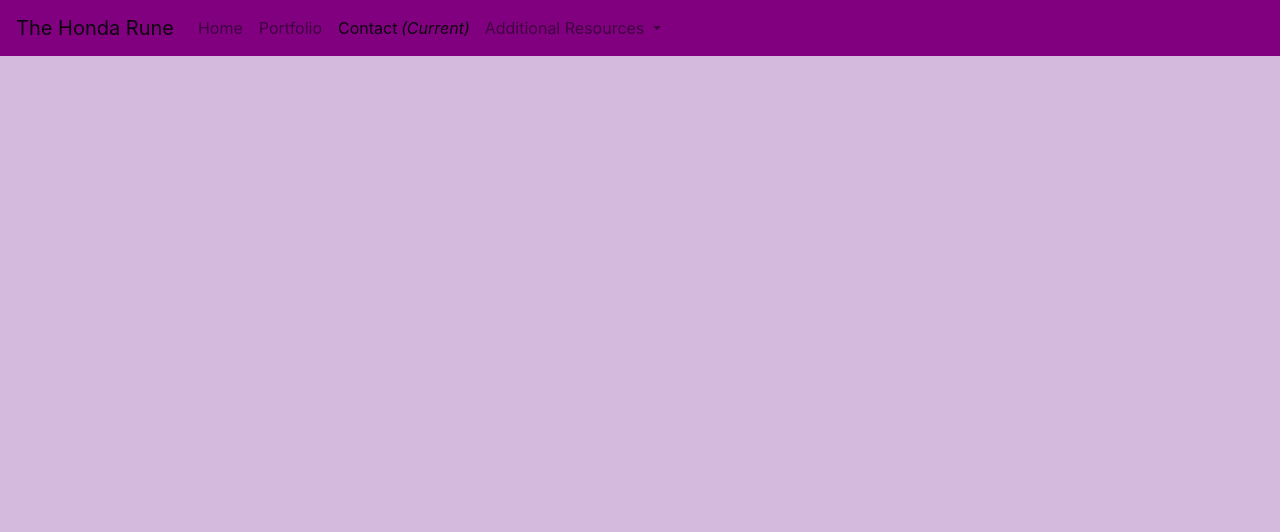
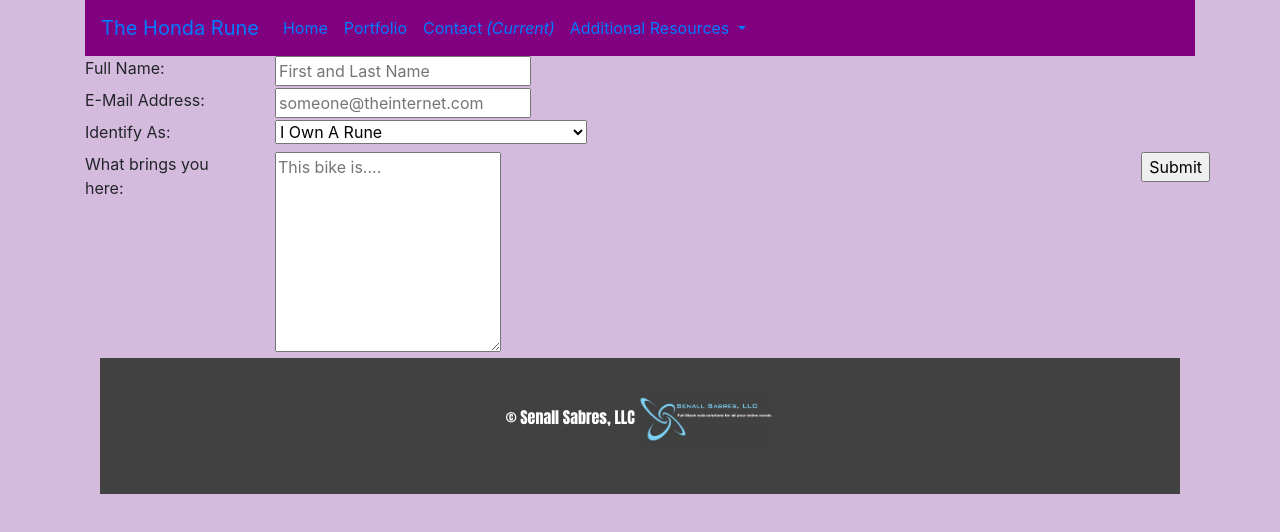
Before and after one commit to mrllanes/Portfolio, a plain HTML site: page contact.html in a window 1280 px wide. Drawn offline with nearby package versions, Linux system fonts and the light colour scheme.

Commit message:
Several updates including the majority of the Contact page Body

```diff
--- a/contact.html
+++ b/contact.html
@@ -11,7 +11,8 @@
 <body>
 
 <!--Navigation Bar for all pages are the same-->
-<nav class="navbar navbar-expand-lg navbar-light bg-light">
+    <div class="container">
+        <nav class="navbar navbar-expand-lg bg-light text-light">
             <a class="navbar-brand" href="#">The Honda Rune</a>
             <button class="navbar-toggler" type="button" data-toggle="collapse" data-target="#navbarNavDropdown" aria-controls="navbarNavDropdown" aria-expanded="false" aria-label="Toggle navigation">
                 <span class="navbar-toggler-icon"></span>
@@ -42,8 +43,66 @@
                 </ul>
             </div>
         </nav>
+    </div>
+
+    <div class="container">
+        <form action="action_page.php">
+            <div class="row">
+                <div class="col-2">
+                    <label for="fullName">Full Name: </label>
+                </div>
+                <div class="col">
+                    <input type="text" id="fullName" name="name" placeholder="First and Last Name">
+                </div>
+            </div>
+
+            <div class="row">
+                <div class="col-2">
+                    <label for="emailAddess">E-Mail Address: </label>
+                </div>
+                <div class="col">
+                    <input type="text" id="emailAddress" name="email" placeholder="someone@theinternet.com">
+                </div>
+            </div>
+
+            <div class="row">
+                <div class="col-2">
+                    <label for="identify">Identify As: </label>
+                </div>
+                <div class="col">
+                    <select id="identify" name="identify">
+                        <option value="owner">I Own A Rune</option>
+                        <option value="wannabe">I Want to Buy a Rune</option>
+                        <option value="enthused">I Need To Know More About The Rune</option>
+                        <option value="troll">I Am Just Here For The LULZ</option>
+                    </select>
+                </div>
+            </div>
+
+            <div class="row">
+                <div class="col-2">
+                    <label for="interest">What brings you here: </label>
+                </div>
+                <div class="col">
+                    <textarea id="interest" name="interest" placeholder="This bike is...." style="height:200px"></textarea>
+                </div>
+
+            <div class="row">
+                <div class="col">
+                    <input type="submit" value="Submit">
+                </div>
+            </div>
+        </form>
 
 
+    </div>
+
+    <!--Footer Area, same for all pages-->
+    <div class="container">
+        <footer>
+            <p>&copy; Senall Sabres, LLC <img src="images/sslogo.jpg" height="60px"></p>
+        </footer>
+    </div>
 
     <script src="https://code.jquery.com/jquery-3.5.1.slim.min.js" integrity="sha384-DfXdz2htPH0lsSSs5nCTpuj/zy4C+OGpamoFVy38MVBnE+IbbVYUew+OrCXaRkfj" crossorigin="anonymous"></script>
     <script src="https://cdn.jsdelivr.net/npm/bootstrap@4.5.3/dist/js/bootstrap.bundle.min.js" integrity="sha384-ho+j7jyWK8fNQe+A12Hb8AhRq26LrZ/JpcUGGOn+Y7RsweNrtN/tE3MoK7ZeZDyx" crossorigin="anonymous"></script>
--- a/style.css
+++ b/style.css
@@ -15,7 +15,7 @@ nav {
     color: white;
 }
 
-/* Class definitions for the Footer */
+/* Definitions for the Footer */
 footer {
     padding: 30px;
     background-color: rgb(65, 65, 65);
```
Also changed, not shown: index.html (+19 -4 lines), portfolio.html (+9 -1 lines). Lines whose indentation alone changed are shown as unchanged.
